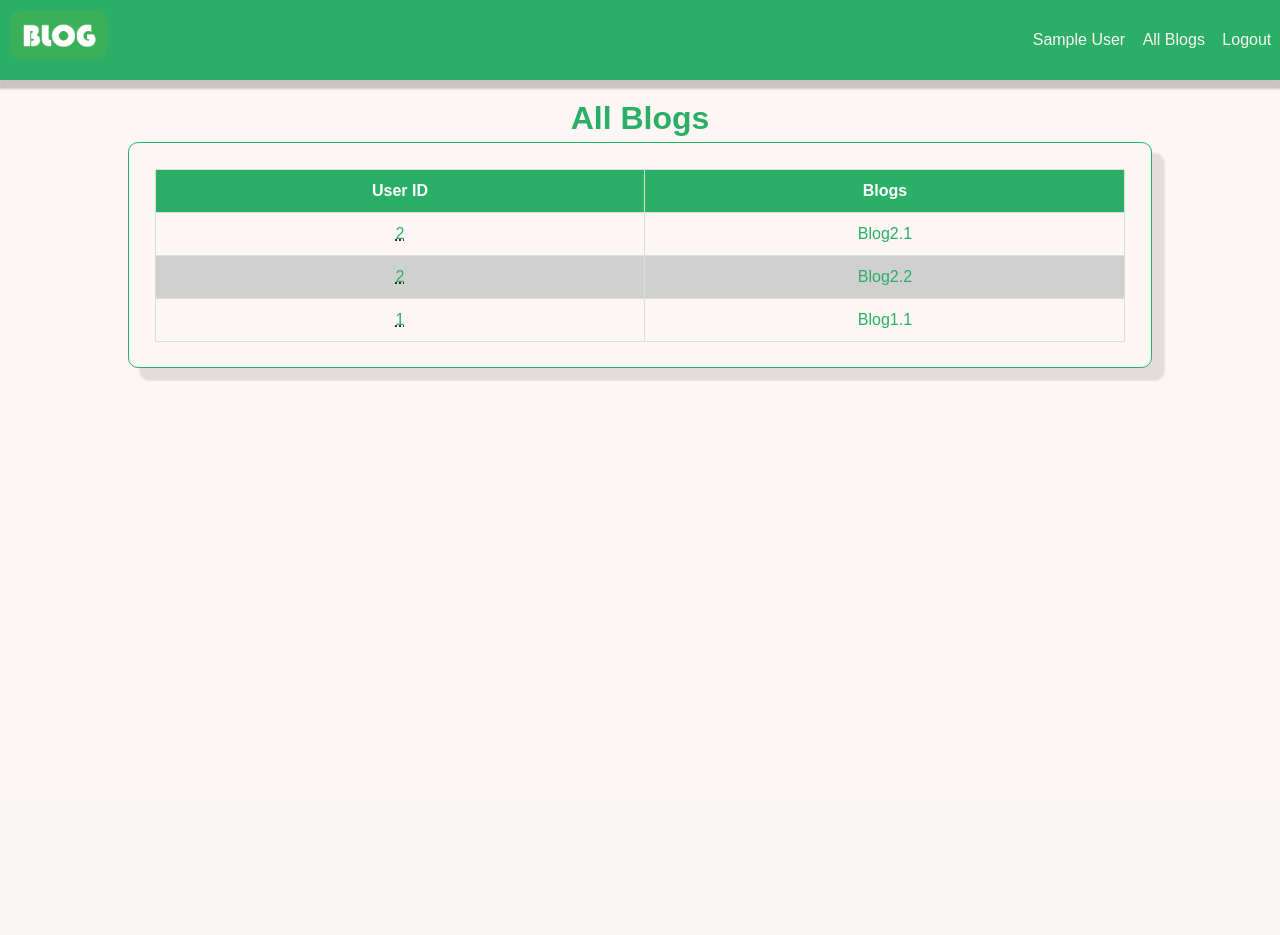
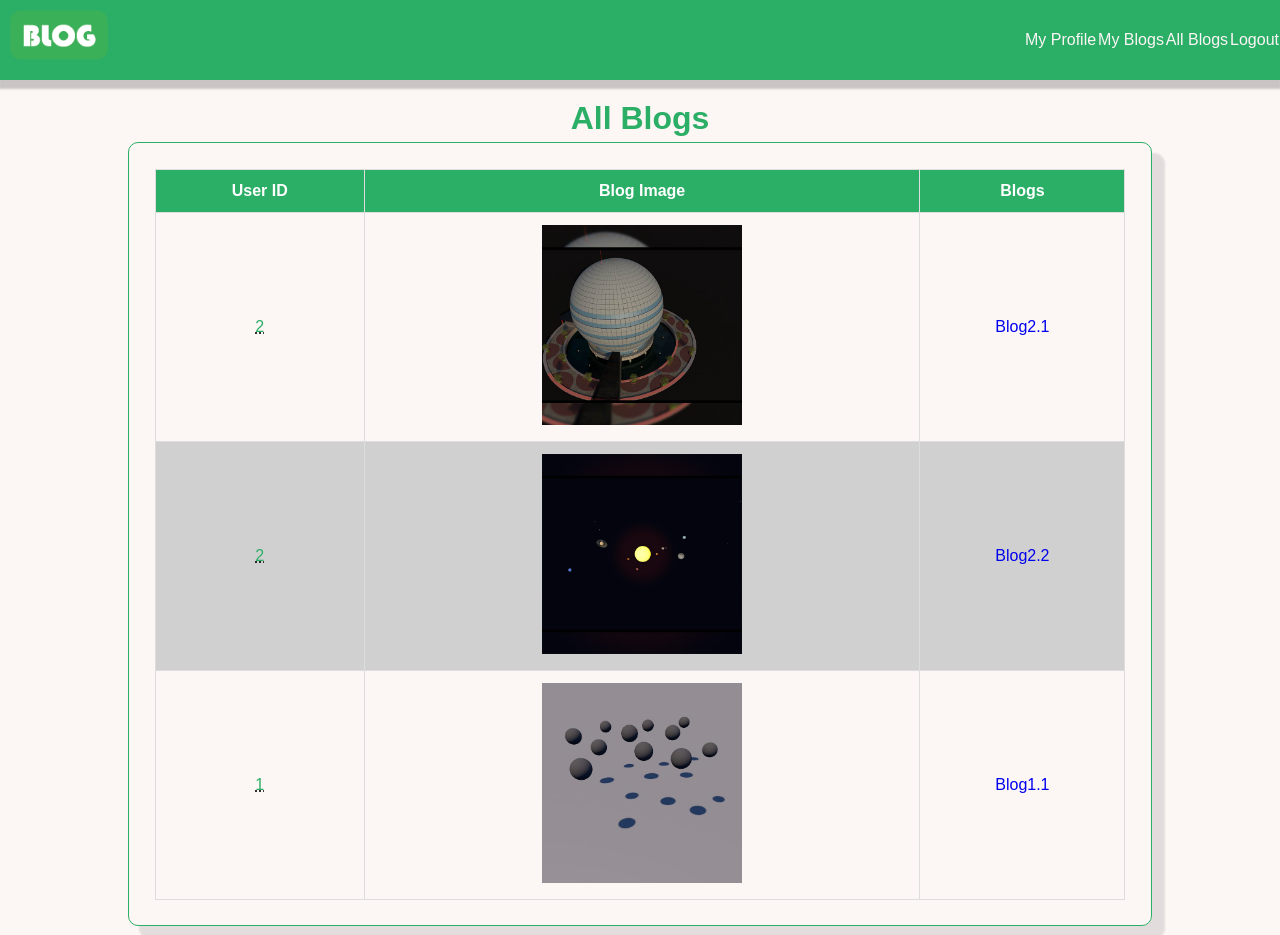
Before and after one commit to nabil16497/blog, a PHP site: page /view/showallblogs.php in a window 1280 px wide. Before the commit the page ends 381 px from the top, so only its background shows below. Run offline with PHP 8.4, Linux system fonts and the light colour scheme; the visitor is signed in with stand-in values (Sample User, id 1); data comes from the database, SQL or seed files in the repository; both versions use the stored data as it was after the commit.

Commit message:
2nd commit

```diff
--- a/controller/allblogs.php
+++ b/controller/allblogs.php
@@ -10,6 +10,11 @@ function fetchUser($id){
 	return showUser($id);
 
 }
+function fetchAllUser(){
+	return showAllUser();
+
+}
+
 
 function fetchUserBlogs($id){
 	return showAllBlog($id);
--- a/controller/deleteBlog.php
+++ b/controller/deleteBlog.php
@@ -3,6 +3,12 @@
 session_start();
 require_once '../model/model.php';
 
+$comments = getcomments();
+
+foreach ($comments as $i => $comment):
+if($comment['blogid']==$_GET['id']){
+    deleteComment($comment['id']);}
+endforeach;
 if (deleteBlog($_GET['id'])) {
     header('Location: ../view/user.php?id='.$_SESSION['uname'].'');
 }
--- a/header.php
+++ b/header.php
@@ -28,7 +28,9 @@ else{
         		<div class="line"></div>
       		</div>
       <ul class="nav-links">
-        <li><a href="view/user.php?id=<?php echo $_SESSION['uname'] ?>"><?php echo strval($_SESSION['uname']) ?></a>
+        <li><a href="view/user.php?id=<?php echo $_SESSION['uname'] ?>">My Profile</a>
+        </li>
+		<li><a href="view/showallblogs.php?userid=<?php echo $_SESSION['uname'] ?>">My Blogs</a>
         </li>
         <li><a href="view/showallblogs.php">All Blogs</a>
         </li>
--- a/model/model.php
+++ b/model/model.php
@@ -54,8 +54,8 @@ VALUES (:firstname, :lastname, :contact, :email, :gender, :dob, :image, :passwor
 
 function addBlogs($data){
 	$conn = db_conn();
-    $selectQuery = "INSERT into blogs (title, slug, description, userid)
-VALUES (:title, :slug, :description, :userid)";
+    $selectQuery = "INSERT into blogs (title, slug, description, userid, image)
+VALUES (:title, :slug, :description, :userid, :image)";
     try{
         $stmt = $conn->prepare($selectQuery);
         $stmt->execute([
@@ -63,7 +63,8 @@ VALUES (:title, :slug, :description, :userid)";
             ':title' => $data['title'],
             ':slug'  => $data['slug'],
             ':description'  => $data['description'],
-            ':userid'  => $data['userid']
+            ':userid'  => $data['userid'],
+            ':image' => $data['image']
 
         ]);
         $conn = null;
@@ -125,6 +126,39 @@ function showAllBlog($id){
 function deleteBlog($id){
 	$conn = db_conn();
     $selectQuery = "DELETE FROM `blogs` WHERE `id` = ?";
+    try{
+        $stmt = $conn->prepare($selectQuery);
+        $stmt->execute([$id]);
+        $conn = null;
+
+        return true;
+
+    }catch(PDOException $e){
+        echo $e->getMessage();
+    }
+
+}
+
+
+
+
+function getcomments(){
+	$conn = db_conn();
+    $selectQuery = 'SELECT * FROM `comments` ';
+    try{
+        $stmt = $conn->query($selectQuery);
+    }catch(PDOException $e){
+        echo $e->getMessage();
+    }
+    $rows = $stmt->fetchAll(PDO::FETCH_ASSOC);
+    return $rows;
+}
+
+
+
+function deleteComment($id){
+	$conn = db_conn();
+    $selectQuery = "DELETE FROM `comments` WHERE `id` = ?";
     try{
         $stmt = $conn->prepare($selectQuery);
         $stmt->execute([$id]);
--- a/view/addblogs.php
+++ b/view/addblogs.php
@@ -52,6 +52,10 @@ $blogs = fetchAllBlogs();
                 <span class="content-name">Blog</span>
                 </label>
 			</div>
+			<br>
+        	<input type="file" id="file" name="file">
+        	<label for="file" class="filelabel">Select Blog Image</label>
+        	<br>
             <input type="hidden" id="userid" name="userid" value=<?php echo $_SESSION['uname'] ?>>
   			<br>
 			<hr>
--- a/view/blog.php
+++ b/view/blog.php
@@ -44,6 +44,8 @@ require_once '../controller/allComments.php';
 					'.$blog["title"].'
 					</th>
 				</tr>
+				<tr>
+				<td data-label="Blog Image"><img width="400px" src='.$blog['image'].' " alt="'.$blog['title'].' "></td></tr>
                 <tr>
 				<td data-label="Description">'.$blog['description'].' </td></tr>
      </tbody>';};?>
@@ -83,7 +85,7 @@ require_once '../controller/allComments.php';
             if($comment['blogid']==$view['id']){
             echo
 				'<tr>
-					<th><abbr title="Click here to see User"><a href="user.php?id='.$comment['userid'].' ">'.$comment['userid'].' </a></abbr> ==>
+					<th><abbr title="Click here to see User"><a href="user.php?id='.$comment['userid'].' ">'.$comment['userid'].' </a></abbr>
 					</th>
 					<td data-label="'.$comment['userid'].' ">'.$comment['comment'].' </td>
 				</tr>';
--- a/view/header.php
+++ b/view/header.php
@@ -28,7 +28,9 @@ else{
         		<div class="line"></div>
       		</div>
       <ul class="nav-links">
-        <li><a href="user.php?id=<?php echo $_SESSION['uname'] ?>"><?php echo strval($_SESSION['uname'])?></a>
+        <li><a href="user.php?id=<?php echo $_SESSION['uname'] ?>">My Profile</a>
+        </li>
+		<li><a href="showallblogs.php?userid=<?php echo $_SESSION['uname'] ?>">My Blogs</a>
         </li>
         <li><a href="showallblogs.php">All Blogs</a>
         </li>
--- a/view/showallblogs.php
+++ b/view/showallblogs.php
@@ -26,26 +26,65 @@ $blogs = fetchAllBlogs();
 
 	<?php include('header.php');?>
 
-
+	<?php if(!empty($_GET['userid'])){?>
+	<span class="textcenter textmain"><h1>My Blogs</h1></span>
+	<?php }
+	else{?>
 	<span class="textcenter textmain"><h1>All Blogs</h1></span>
+	<?php }?>
 	<div class="textcenter">
 	<div class="main_internaldiv textleft fontsize160">
 
 	<div id="searched" class="textmain"></div>
    <table class="table" id="table">
      <thead>
+
+	 <?php if(!empty($_GET['userid'])){?>
     <tr>
-     	<th>User ID</th>
+		<th>Blogs</th>
+		<th>Blog Image</th>
+		<th>Action</th>
+
+	</tr>
+	<?php }
+	else{?>
+	<tr>
+		<th>User ID</th>
+		<th>Blog Image</th>
 		<th>Blogs</th>
 	</tr>
+	<?php }?>
      </thead>
      <tbody id="tablebody">
-     	  <?php foreach ($blogs as $i => $blog): ?>
+	 <?php if(!empty($_GET['userid']) && ($_SESSION['uname'] == $_GET['userid'])){ foreach ($blogs as $i => $blog): ?>
+					<tr>
+					<?php
+					if($_GET['userid']==$blog['userid']){
+					echo '<td data-label="Title"><a href=blog.php?slug='.$blog['slug'].' </a>'.$blog['title'].'</td>
+					<td data-label="Blog Image"><img width="200px" src='.$blog['image'].' " alt="'.$blog['title'].' "></td>';
+
+					echo
+						'<td data-label="Action">
+							<a href="editBlog.php?id='.$blog['id'].'">
+							<span class="textmain">EDIT</span></a>
+							<a href="../controller/deleteblog.php?id='.$blog['id'].'">
+							<span class="textmain margin-left">DELETE</span></a>
+						</td>';}?></tr>
+                <?php endforeach; }
+
+
+
+     	  	else{ foreach ($blogs as $i => $blog): ?>
 			<tr>
-				<td data-label="ID"><abbr title="Click here to see User"><a href="user.php?id=<?php echo $blog['userid'] ?>"><span class="textmain"><?php echo strval($blog['userid']) ?></a></abbr></span></td>
-				<td data-label="Title"><a href="blog.php?slug=<?php echo $blog['slug'] ?>"><span class="textmain"><?php echo $blog['title'] ?></span></a></td>
+			<td data-label="ID"><abbr title="Click here to see User"><a href="user.php?id=<?php echo $blog['userid'] ?>"><span class="textmain"><?php echo strval($blog['userid']) ?></a></abbr></span></td>
+			<?php
+				echo '
+				<td data-label="Blog Image"><img width="200px" src='.$blog['image'].' " alt="'.$blog['title'].' "></td>
+				<td data-label="Title"><a href=blog.php?slug='.$blog['slug'].' </a>'.$blog['title'].'</td>';?>
+
+
 			</tr>
-		<?php endforeach; ?>
+		<?php  endforeach; }?>
      </tbody>
    </table>
 
--- a/view/user.php
+++ b/view/user.php
@@ -67,6 +67,7 @@ require_once '../controller/allblogs.php';
             <thead>
             <tr>
                 <th>Blogs</th>
+				<th>Blog Image</th>
 				<?php
 					if($_GET['id']==$_SESSION['uname']){
 						echo '<th>Action</th>';
@@ -79,7 +80,8 @@ require_once '../controller/allblogs.php';
 					<tr>
 					<?php
 					if($_GET['id']==$blog['userid']){
-					echo '<td data-label="Title"><a href=blog.php?slug='.$blog['slug'].' </a>'.$blog['title'].'</td>';
+					echo '<td data-label="Title"><a href=blog.php?slug='.$blog['slug'].' </a>'.$blog['title'].'</td>
+					<td data-label="Blog Image"><img width="200px" src='.$blog['image'].' " alt="'.$blog['image'].' "></td>';
 					if($_SESSION['uname']==$blog['userid'])
 					echo
 						'<td data-label="Action">
```
Also changed, not shown: blog.sql (+15 -14 lines), controller/createBlogs.php (+40 -3 lines), uploads/62f5452fcc39c0.36758404.jpg (added), uploads/62f5455c56a184.04499705.jpg (added), uploads/62f547407028b0.85609646.jpg (added).
